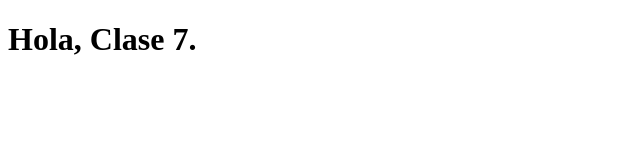
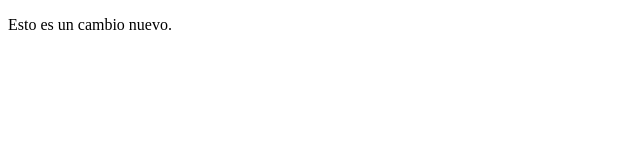
Before and after one commit to gabrielabrunings/html-css-sesion7, a plain HTML site: page index.html in a window 1280 px wide. Shown: the whole page, without its empty margins (0-640 px from the left). Drawn offline with Linux system fonts and the light colour scheme.

Commit message:
Cambios nuevos
Se eliminó la etiqueta h1 "Hola, clase 7."

```diff
--- a/index.html
+++ b/index.html
@@ -4,6 +4,8 @@
 
     </head>
     <body>
-      <h1>Hola, Clase 7.</h1>
+      <p>
+        Esto es un cambio nuevo.
+      </p>
     </body>
 </html>
```
